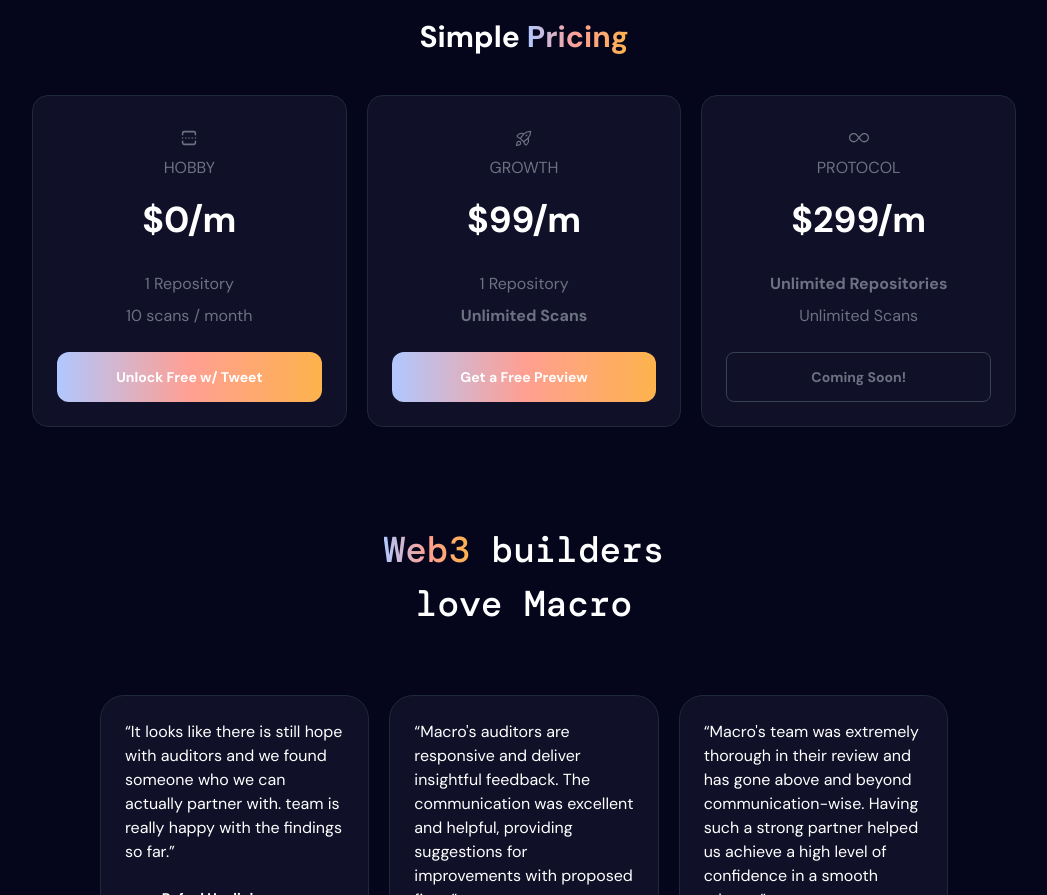
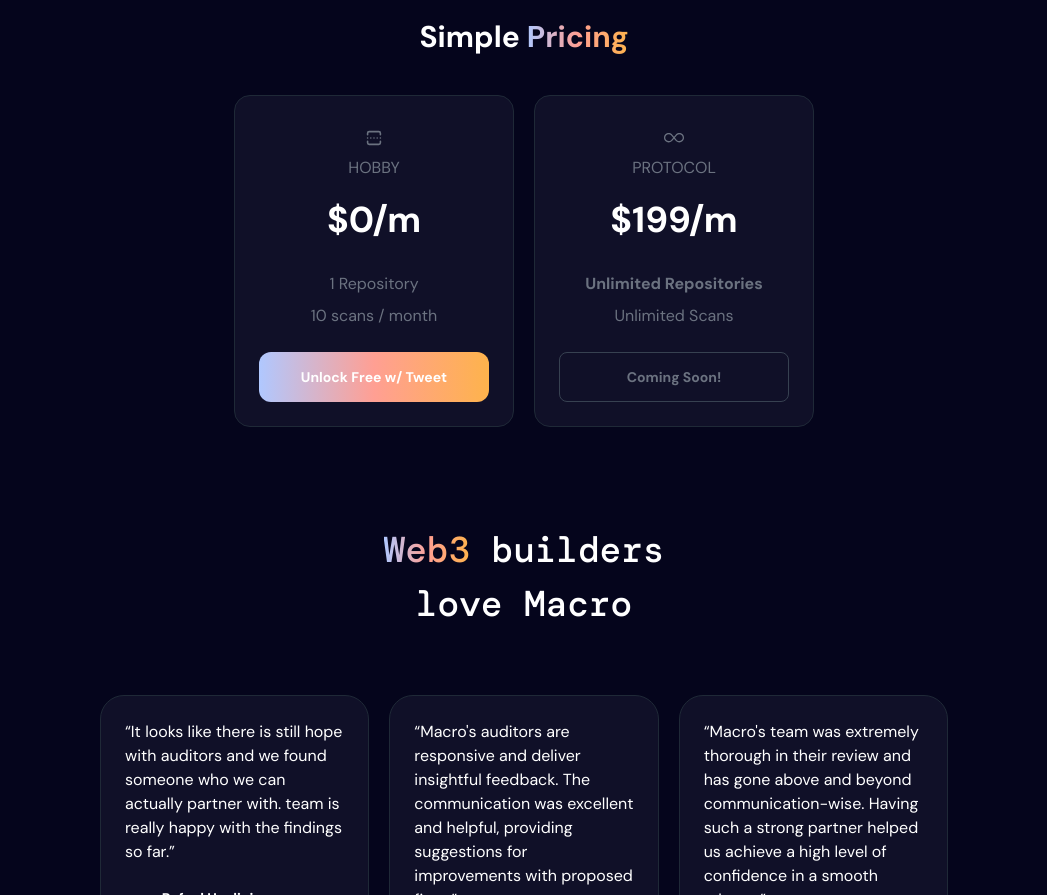
Before and after one commit to snowball-tools/website-example, a Next.js app: page /gas-blaster in a window 1280 px wide. Shown: the part 1588-2483 px from the top of the page, without its empty margins (116-1163 px from the left). Built offline with nearby package versions, Linux system fonts and the light colour scheme; a web font is replaced by a local one.

Commit message:
Remove growth plan for now

```diff
--- a/src/app/gas-blaster/page.tsx
+++ b/src/app/gas-blaster/page.tsx
@@ -47,7 +47,7 @@
             Simple <span className="gradient-text">Pricing</span>
           </h1>
         </header>
-        <div className="md:flex md:gap-5">
+        <div className="md:flex md:gap-5 justify-center">
           <PriceCard
             icon={<SingleScanIcon className="h-5 w-5 text-gray-500" />}
             planTitle="Hobby"
@@ -56,18 +56,18 @@
             description="1 Repository <br /> 10 scans / month"
             ctaText="Unlock Free w/ Tweet"
           />
-          <PriceCard
+          {/* <PriceCard
             icon={<RocketIcon className="h-5 w-5 text-gray-500" strokeWidth="1.2" />}
             planTitle="Growth"
             price="$99/m"
             trialDuration="7"
             description="1 Repository <br /> <strong>Unlimited Scans</strong>"
             ctaText="Get a Free Preview"
-          />
+          /> */}
           <PriceCard
             icon={<InfinityIcon className="h-5 w-5 text-gray-500" />}
             planTitle="Protocol"
-            price="$299/m"
+            price="$199/m"
             trialDuration="7"
             description="<strong>Unlimited Repositories</strong> <br /> Unlimited Scans"
             ctaText="Coming Soon!"
--- a/src/components/PriceCard/PriceCard.tsx
+++ b/src/components/PriceCard/PriceCard.tsx
@@ -21,7 +21,7 @@
   ctaType = 'primary',
 }: PriceCardProps) => {
   return (
-    <div className="border dark:bg-darkNavy-100 dark:border-gray-800 rounded-2xl px-7 py-7 mb-6 text-center max-w-[320px] mx-auto md:py-4 md:px-7 md:mx-0 md:mb-0 md:w-1/3 lg:p-6">
+    <div className="border dark:bg-darkNavy-100 dark:border-gray-800 rounded-2xl px-7 py-7 mb-6 text-center max-w-[280px] mx-auto md:py-4 md:px-7 md:mx-0 md:mb-0 md:w-1/3 lg:p-6">
       <div className="flex flex-col items-center gap-2 mt-2">
         {icon}
         <p className="text-gray-500 block uppercase">{planTitle}</p>
```
